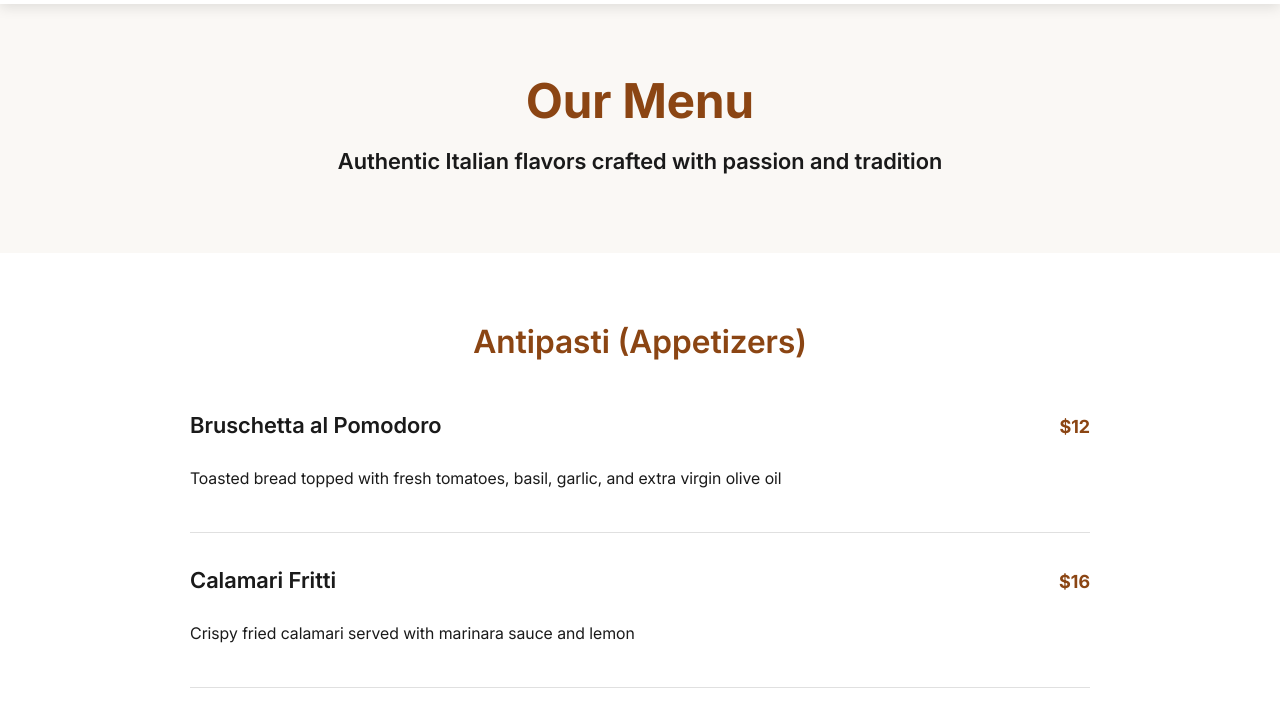
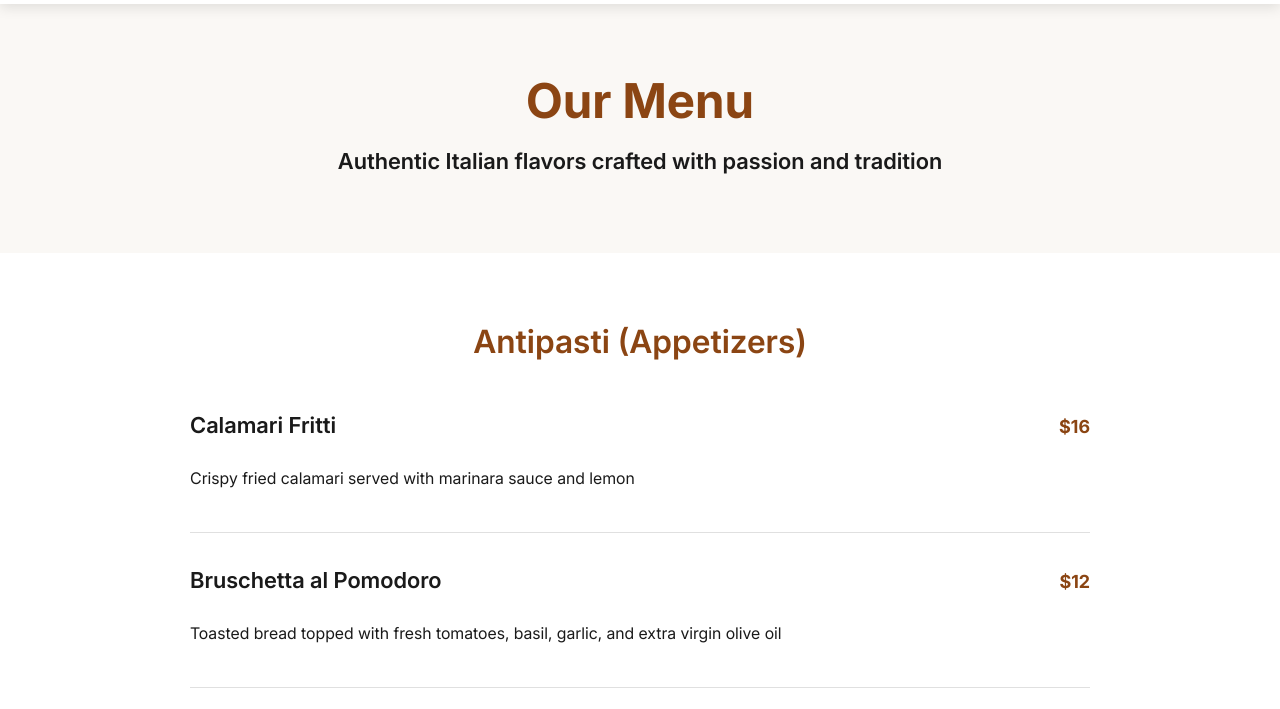
Before and after one commit to slipwoker/zappy-website-219d65e4-493a-4ba6-92f6-03a26dbe265f, a plain HTML site: page menu.html in a window 1280 px wide. Shown: the part 79-788 px from the top of the page. Drawn offline with Linux system fonts and the light colour scheme; no server answers.

Commit message:
Update container on /menu (4 items, gallery mode)

```diff
--- a/menu.html
+++ b/menu.html
@@ -369,25 +369,25 @@
 <div class="container">
 <div class="menu-category">
 <h2>Antipasti (Appetizers)</h2>
-<div class="menu-items"><div class="menu-item" bis_size="{&quot;x&quot;:255,&quot;y&quot;:458,&quot;w&quot;:900,&quot;h&quot;:154,&quot;abs_x&quot;:315,&quot;abs_y&quot;:516}" data-item-index="0">
+<div class="menu-items"><div class="menu-item" bis_size="{&quot;x&quot;:255,&quot;y&quot;:613,&quot;w&quot;:900,&quot;h&quot;:154,&quot;abs_x&quot;:315,&quot;abs_y&quot;:671}" data-item-index="0">
+<div class="item-header" bis_size="{&quot;x&quot;:255,&quot;y&quot;:637,&quot;w&quot;:900,&quot;h&quot;:54,&quot;abs_x&quot;:315,&quot;abs_y&quot;:695}">
+<h3 class="zappy-editable" bis_size="{&quot;x&quot;:255,&quot;y&quot;:645,&quot;w&quot;:146,&quot;h&quot;:30,&quot;abs_x&quot;:315,&quot;abs_y&quot;:703}">Calamari Fritti</h3>
+<span class="price" bis_size="{&quot;x&quot;:1124,&quot;y&quot;:646,&quot;w&quot;:30,&quot;h&quot;:30,&quot;abs_x&quot;:1184,&quot;abs_y&quot;:704}">$16</span>
+</div>
+<p class="zappy-editable" bis_size="{&quot;x&quot;:255,&quot;y&quot;:699,&quot;w&quot;:900,&quot;h&quot;:27,&quot;abs_x&quot;:315,&quot;abs_y&quot;:757}">Crispy fried calamari served with marinara sauce and lemon</p>
+</div><div class="menu-item" bis_size="{&quot;x&quot;:255,&quot;y&quot;:458,&quot;w&quot;:900,&quot;h&quot;:154,&quot;abs_x&quot;:315,&quot;abs_y&quot;:516}" data-item-index="1">
 <div class="item-header" bis_size="{&quot;x&quot;:255,&quot;y&quot;:482,&quot;w&quot;:900,&quot;h&quot;:54,&quot;abs_x&quot;:315,&quot;abs_y&quot;:540}">
 <h3 class="zappy-editable" bis_size="{&quot;x&quot;:255,&quot;y&quot;:490,&quot;w&quot;:251,&quot;h&quot;:30,&quot;abs_x&quot;:315,&quot;abs_y&quot;:548}">Bruschetta al Pomodoro</h3>
 <span class="price" bis_size="{&quot;x&quot;:1124,&quot;y&quot;:491,&quot;w&quot;:30,&quot;h&quot;:30,&quot;abs_x&quot;:1184,&quot;abs_y&quot;:549}">$12</span>
 </div>
 <p class="zappy-editable" bis_size="{&quot;x&quot;:255,&quot;y&quot;:544,&quot;w&quot;:900,&quot;h&quot;:27,&quot;abs_x&quot;:315,&quot;abs_y&quot;:602}">Toasted bread topped with fresh tomatoes, basil, garlic, and extra virgin olive oil</p>
-</div><div class="menu-item" bis_size="{&quot;x&quot;:255,&quot;y&quot;:613,&quot;w&quot;:900,&quot;h&quot;:154,&quot;abs_x&quot;:315,&quot;abs_y&quot;:671}" data-item-index="1">
-<div class="item-header" bis_size="{&quot;x&quot;:255,&quot;y&quot;:637,&quot;w&quot;:900,&quot;h&quot;:54,&quot;abs_x&quot;:315,&quot;abs_y&quot;:695}">
-<h3 class="zappy-editable" bis_size="{&quot;x&quot;:255,&quot;y&quot;:645,&quot;w&quot;:146,&quot;h&quot;:30,&quot;abs_x&quot;:315,&quot;abs_y&quot;:703}">Calamari Fritti</h3>
-<span class="price" bis_size="{&quot;x&quot;:1124,&quot;y&quot;:646,&quot;w&quot;:30,&quot;h&quot;:30,&quot;abs_x&quot;:1184,&quot;abs_y&quot;:704}">$16</span>
-</div>
-<p class="zappy-editable" bis_size="{&quot;x&quot;:255,&quot;y&quot;:699,&quot;w&quot;:900,&quot;h&quot;:27,&quot;abs_x&quot;:315,&quot;abs_y&quot;:757}">Crispy fried calamari served with marinara sauce and lemon</p>
 </div><div class="menu-item" bis_size="{&quot;x&quot;:255,&quot;y&quot;:768,&quot;w&quot;:900,&quot;h&quot;:154,&quot;abs_x&quot;:315,&quot;abs_y&quot;:826}" data-item-index="2">
 <div class="item-header" bis_size="{&quot;x&quot;:255,&quot;y&quot;:792,&quot;w&quot;:900,&quot;h&quot;:54,&quot;abs_x&quot;:315,&quot;abs_y&quot;:850}">
 <h3 class="zappy-editable" bis_size="{&quot;x&quot;:255,&quot;y&quot;:800,&quot;w&quot;:151,&quot;h&quot;:30,&quot;abs_x&quot;:315,&quot;abs_y&quot;:858}">Caprese Salad</h3>
 <span class="price" bis_size="{&quot;x&quot;:1123,&quot;y&quot;:801,&quot;w&quot;:31,&quot;h&quot;:30,&quot;abs_x&quot;:1183,&quot;abs_y&quot;:859}">$14</span>
 </div>
 <p class="zappy-editable" bis_size="{&quot;x&quot;:255,&quot;y&quot;:854,&quot;w&quot;:900,&quot;h&quot;:27,&quot;abs_x&quot;:315,&quot;abs_y&quot;:912}">Fresh mozzarella, ripe tomatoes, and basil drizzled with balsamic reduction</p>
-</div><div class="menu-item" bis_size="{&quot;x&quot;:255,&quot;y&quot;:923,&quot;w&quot;:900,&quot;h&quot;:154,&quot;abs_x&quot;:315,&quot;abs_y&quot;:981}" data-item-index="3">
+</div><div class="menu-item" bis_size="{&quot;x&quot;:255,&quot;y&quot;:923,&quot;w&quot;:900,&quot;h&quot;:153,&quot;abs_x&quot;:315,&quot;abs_y&quot;:981}" data-item-index="3">
 <div class="item-header" bis_size="{&quot;x&quot;:255,&quot;y&quot;:947,&quot;w&quot;:900,&quot;h&quot;:54,&quot;abs_x&quot;:315,&quot;abs_y&quot;:1005}">
 <h3 class="zappy-editable" bis_size="{&quot;x&quot;:255,&quot;y&quot;:955,&quot;w&quot;:165,&quot;h&quot;:30,&quot;abs_x&quot;:315,&quot;abs_y&quot;:1013}">Antipasto Misto</h3>
 <span class="price" bis_size="{&quot;x&quot;:1124,&quot;y&quot;:956,&quot;w&quot;:30,&quot;h&quot;:30,&quot;abs_x&quot;:1184,&quot;abs_y&quot;:1014}">$18</span>
```
Also changed, not shown: public/menu.html (+1 -1 lines).
